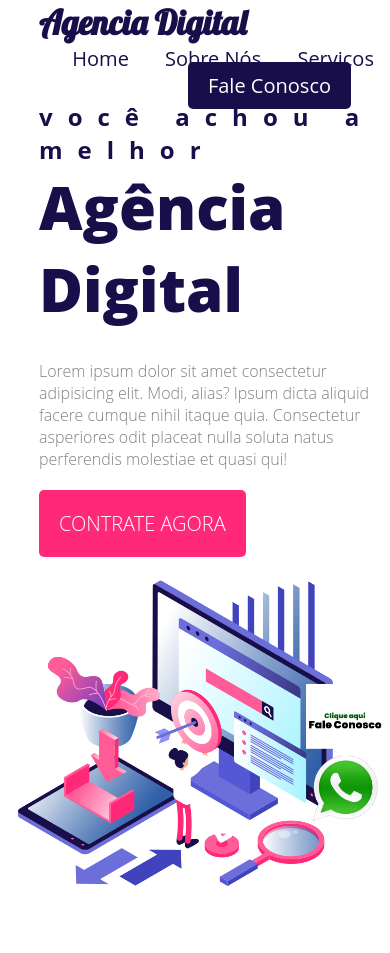
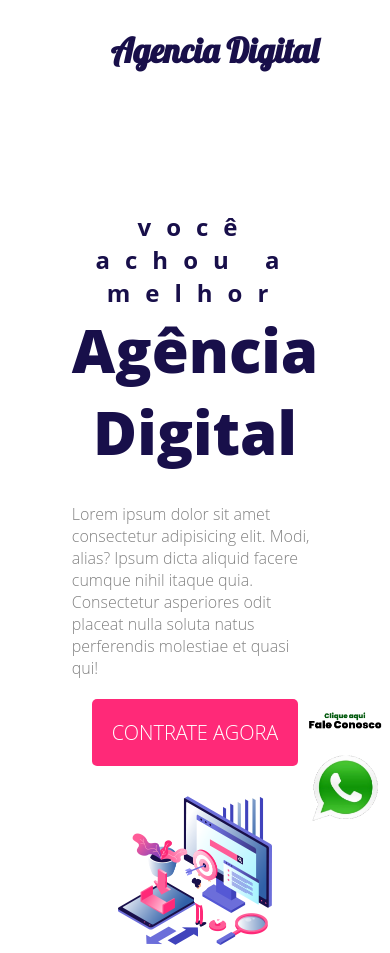
Before and after one commit to Lucas-Lourencao/formacao-html-css, a plain HTML site: page projeto-agencia-fake/index.html in a window 390 px wide. Shown: the top 953 px of the page. Drawn offline with Linux system fonts and the light colour scheme.

Commit message:
Projeto Agencia Digital Responsiva

```diff
--- /dev/null
+++ b/projeto-agencia-fake/assets/css/responsivo.css
@@ -0,0 +1,28 @@
+@media screen and (max-width: 1000px) {
+  .navbar {
+    position: relative;
+  }
+
+  .menu {
+    display: none;
+  }
+  .logo {
+    text-align: center;
+  }
+  .coluna-header-headline {
+    flex: 100%;
+    margin: 5%;
+    text-align: center;
+  }
+  .coluna-header-img {
+    flex: 100%;
+    margin: 5%;
+    text-align: center;
+  }
+  .card {
+    display: flex;
+    flex-direction: column;
+    width: 90%;
+    margin: 5%;
+  }
+}
--- a/projeto-agencia-fake/assets/css/style.css
+++ b/projeto-agencia-fake/assets/css/style.css
@@ -67,6 +67,8 @@ footer p {
 
 /* Propriedades com seletor Classe */
 .navbar {
+  position: fixed;
+  width: 100%;
   display: flex;
   flex-flow: row wrap;
   align-items: center;
@@ -89,6 +91,7 @@ footer p {
 
 .header {
   display: flex;
+  padding: 100px;
   flex-flow: row wrap;
   justify-content: center;
   align-items: center;
--- a/projeto-agencia-fake/index.html
+++ b/projeto-agencia-fake/index.html
@@ -11,6 +11,7 @@
     <meta name="keywords" content="Agencia, Digital, Marketing" />
     <title>Aula Agencia Digital</title>
     <link rel="stylesheet" href="./assets/css/style.css" />
+    <link rel="stylesheet" href="./assets/css/responsivo.css" />
   </head>
   <body>
     <nav class="navbar">
```
